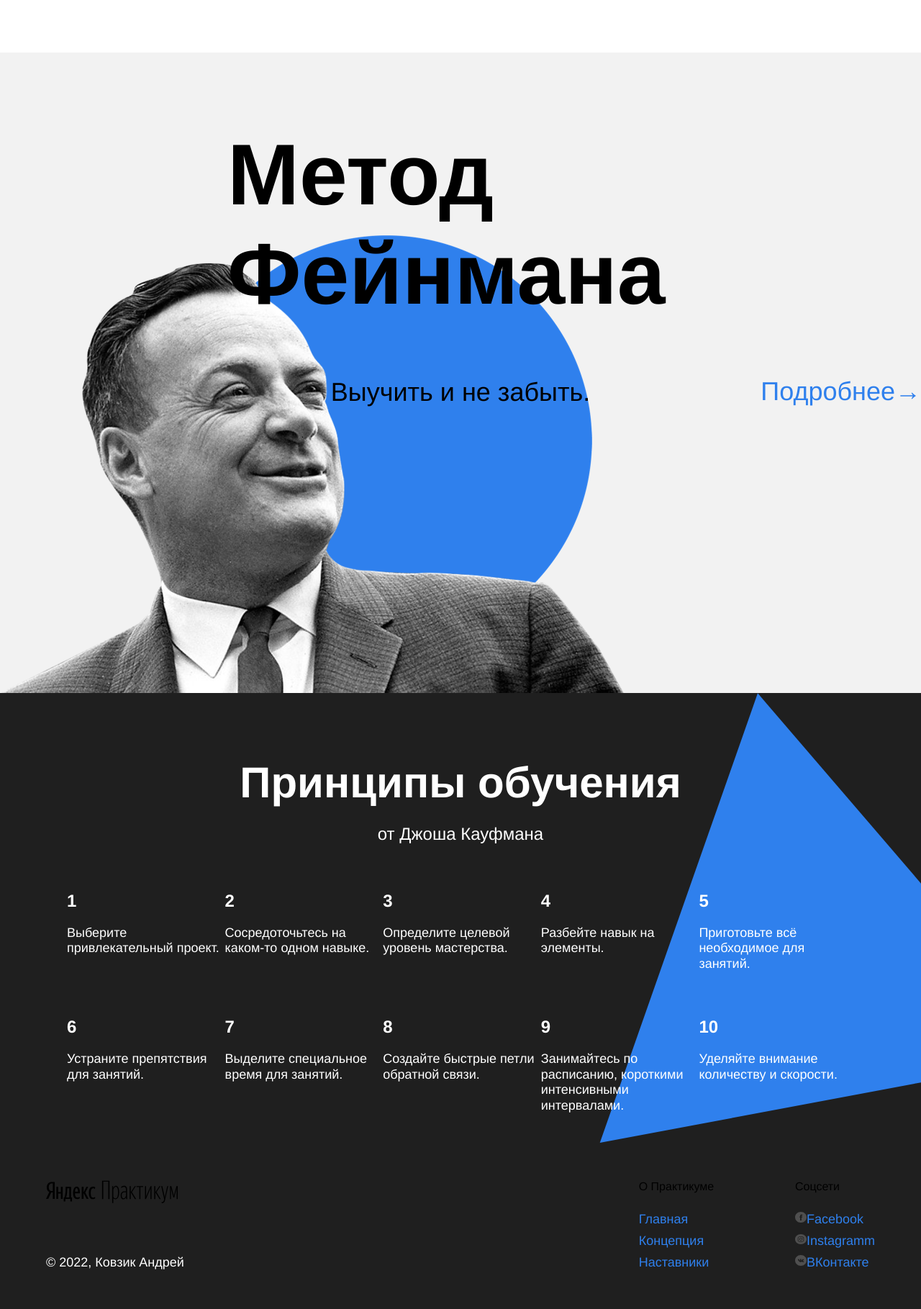
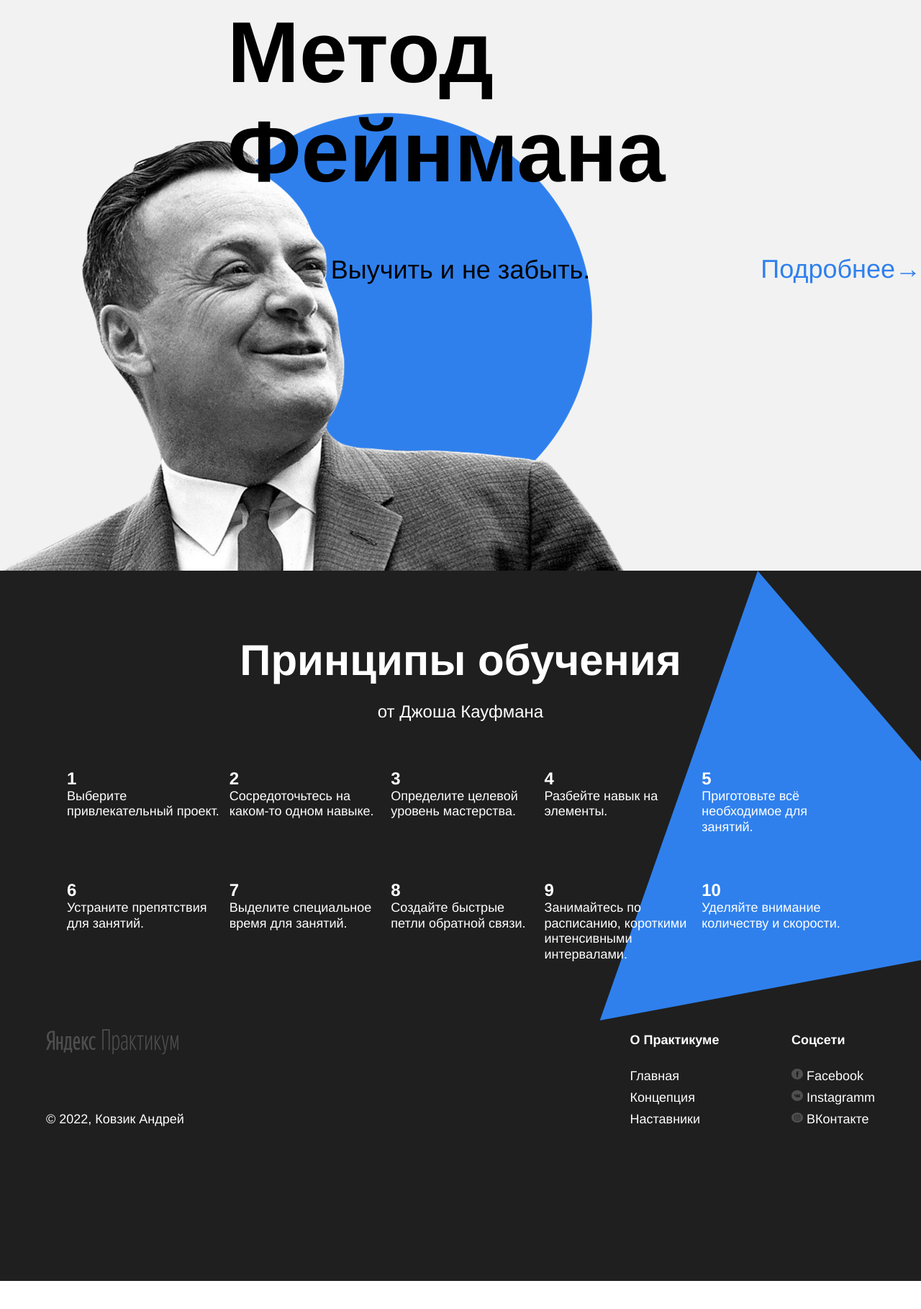
Before and after one commit to Andreypsslizer/how-to-learn, a plain HTML site: page index.html in a window 1280 px wide. Shown: the part 2072-3891 px from the top of the page at 72% size. After the commit the page ends 3852 px from the top, so only its background shows below. Drawn offline with Linux system fonts and the light colour scheme.

Commit message:
how to study try 2

```diff
--- a/index.html
+++ b/index.html
@@ -15,7 +15,7 @@
     <header class="header">
       <div class="logo logo__header">
         <a class="logo__place__header" href="#">
-          <img class="logo__img" src="images/logo_place_header.svg" alt="лого">
+          <img class="logo__img" src="./images/logo_place_header.svg" alt="лого">
         </a>
         <div class="header__content">
           <div class="header__title">
@@ -26,7 +26,7 @@
               Какие современные и эффективные подходы к обучению вы можете использовать в своей жизни?<a class="header__link" href="#"> Узнать→</a>
             </p>
           </div>
-          <img class="header__main-illustration" src="images/header-image.png" alt="головная-картинка">
+          <img class="header__main-illustration" src="./images/header-image.png" alt="головная-картинка">
           <div class="header__square-pic"></div>
         </div>
       </div>
@@ -100,7 +100,7 @@
         <h2 class="feynman__title">Метод Фейнмана</h2>
         <h3 class="feynman__subtitle">Выучить и не забыть.</h3>
         <a class="feynman__link" href="#">Подробнее→</a>
-        <img class="feynman__img" src="../how-to-learn/images/feynman.png" alt="фейнман">
+        <img class="feynman__img" src="./images/feynman.png" alt="фейнман">
       </section>
 
       <section class="kaufman">
@@ -152,14 +152,14 @@
             </td>
           </tr>
         </table>
-        <img class="kaufmann__triangle" src="../how-to-learn/images/kaufman-triangle.svg" alt="треугольник">
+        <img class="kaufmann__triangle" src="./images/kaufman-triangle.svg" alt="треугольник">
       </section>
     </main>
     <footer class="footer">
       <div class="footer__colums">
         <div class="footer__column__content-copyright">
           <div class="logo__place__footer">
-            <img class="logo__img" src="images/logo_place_header.svg" alt="лого">
+            <img class="logo__img" src="./images/logo_place_footer.svg" alt="лого">
           </div>
           <p class="footer__author">&copy; 2022, Ковзик Андрей</p>
         </div>
@@ -176,17 +176,17 @@
           <ul class="footer__column-links">
             <li>
               <a href="#" class="footer__link">
-                <img src="../how-to-learn/images/facebook_color_white.svg" alt="фб" class="footer__social-icon">Facebook
+                <img src="./images/facebook_color_white.svg" alt="фб" class="footer__social-icon"> Facebook
               </a>
             </li>
             <li>
               <a href="#" class="footer__link">
-                <img src="../how-to-learn/images/instagram_color_white.svg" alt="вк" class="footer__social-icon">Instagramm
+                <img src="./images/vk_color_white.svg" alt="вк" class="footer__social-icon"> Instagramm
               </a>
             </li>
             <li>
               <a href="#" class="footer__link">
-                <img src="../how-to-learn/images/vk_color_white.svg" alt="инст" class="footer__social-icon">ВКонтакте
+                <img src="./images/instagram_color_white.svg" alt="инст" class="footer__social-icon"> ВКонтакте
               </a>
             </li>
           </ul>
--- a/styles/style.css
+++ b/styles/style.css
@@ -1,28 +1,3 @@
-html {
-  box-sizing: border-box;
-}
-
-*,
-*::before,
-*::after {
-  box-sizing: inherit;
-}
-
-p {
-  margin: 0;
-  padding: 0;
-}
-
-h2 {
-  margin: 0;
-  padding: 0;
-}
-
-h3 {
-  margin: 0;
-  padding: 0;
-}
-
 .page {
   min-width: 1100px;
   /* мы ещё не умеем делать мобильную версию сайта, */
@@ -54,6 +29,8 @@ a{
 }
 
 .logo__place__header {
+  text-decoration: none;
+  color: #2f80ed;
   position: absolute;
   top: 30px;
   left: 64px;
@@ -77,6 +54,16 @@ a{
   width: 388px;
   left: 64px;
   bottom: 30px;
+}
+
+.subtitle {
+  margin: 0;
+  padding: 0;
+}
+
+.header__link {
+  text-decoration: none;
+  color: #2f80ed;
 }
 
 .header__main-illustration {
@@ -114,6 +101,8 @@ a{
 
 
 .brief {
+  margin: 0;
+  padding: 0;
   line-height: 1.2;
   font-weight: normal;
   font-size: 18px;
@@ -131,10 +120,13 @@ a{
   line-height: 34px;
   font-weight: normal;
   font-size: 24px;
-  padding-bottom: 30px;
+  margin: 0;
+  padding: 0 0 30;
 }
 
 .two__collums__span-accent {
+  margin: 0;
+  padding: 0;
   line-height: 34px;
   font-weight: 700;
   font-size: 24px;
@@ -158,6 +150,8 @@ a{
 }
 
 .section-title {
+  margin: 0;
+  padding: 0;
   text-align: center;
   line-height: 1.15;
   font-size: 60px;
@@ -166,25 +160,30 @@ a{
 }
 
 .section-subtitle{
+  margin: 0;
+  padding: 0;
+  padding-top: 20px;
   text-align: center;
   line-height: 34px;
   font-size: 24px;
   font-weight: 400;
-  padding-top: 20px;
   width: 60%;
 }
 
 .table__heading {
+  margin: 0;
+  padding: 0;
   line-height: 1.15;
   font-size: 24px;
   font-weight: 700;
 }
 
 .table__text {
+  margin: 0;
+  padding: 20 0 0;
   line-height: 1.2;
   font-size: 18px;
   font-weight: 400;
-  padding-top: 20px;
 }
 
 .feynman {
@@ -199,22 +198,25 @@ a{
 }
 
 .feynman__title {
-  padding-top: 100px;
   width: 648px;
   position: relative;
   line-height: 1.15;
   font-size: 120px;
   font-weight: 700;
   z-index: 2;
+  margin-top: 100px;
+  margin-bottom: 70px;
+  padding: 0;
 }
 
 .feynman__subtitle {
-  padding-top: 70px;
   position: relative;
   line-height: 51px;
   font-size: 36px;
   font-weight: 400;
   z-index: 3;
+  margin: 0;
+  padding: 70 0 0;
 }
 
 .feynman__img {
@@ -227,6 +229,8 @@ a{
 }
 
 .feynman__link {
+  text-decoration: none;
+  color: #2f80ed;
   position: absolute;
   top: 50%;
   right: 0;
@@ -251,9 +255,13 @@ a{
   line-height: 1.15;
   font-size: 60px;
   font-weight: 700;
+  margin: 0;
+  padding: 0;
 }
 
 .section-subtitle__theme-dark{
+  margin: 0;
+  padding: 0;
   color: white;
   text-align: center;
   line-height: 34px;
@@ -280,11 +288,19 @@ a{
 
 
 /* и элемента с модификатором вида ключ-значение */
-.table__cell_theme_dark {
+.table__cell__theme_dark {
   width: 200px;
   color: white;
   margin-right: 0;
   margin-top: 80px;
+}
+
+.table__heading__theme_dark {
+  color: #fff;
+}
+
+.table__text__theme_dark {
+  color: #fff;
 }
 
 .footer {
@@ -318,6 +334,7 @@ a{
 }
 
 .footer__author {
+  padding: 0;
   margin: 18px 0;
   line-height: 25px;
   font-size: 18px;
@@ -325,8 +342,9 @@ a{
   color: white;
 }
 
-.footer__column__heading {
-  margin-bottom: 20px;
+.footer__column-heading {
+  margin: 0;
+  padding: 0;
   line-height: 30px;
   font-size: 18px;
   font-weight: 700;
@@ -339,11 +357,25 @@ a{
 }
 
 .footer__column-links {
+  list-style-type: none;
+  padding: 0;
+  margin: 20px 0 16px 0;
+}
+
+.footer__column-link {
+  color: #fff;
   margin: 0;
   text-decoration: none;
-  padding: 20px 0 16px 0;
-  list-style-type: none;
   font-size: 18px;
   font-weight: 400;
   line-height: 30px;
 }
+
+.footer__link {
+  color: #fff;
+  margin: 0;
+  text-decoration: none;
+  font-size: 18px;
+  font-weight: 400;
+  line-height: 30px;
+}
```
